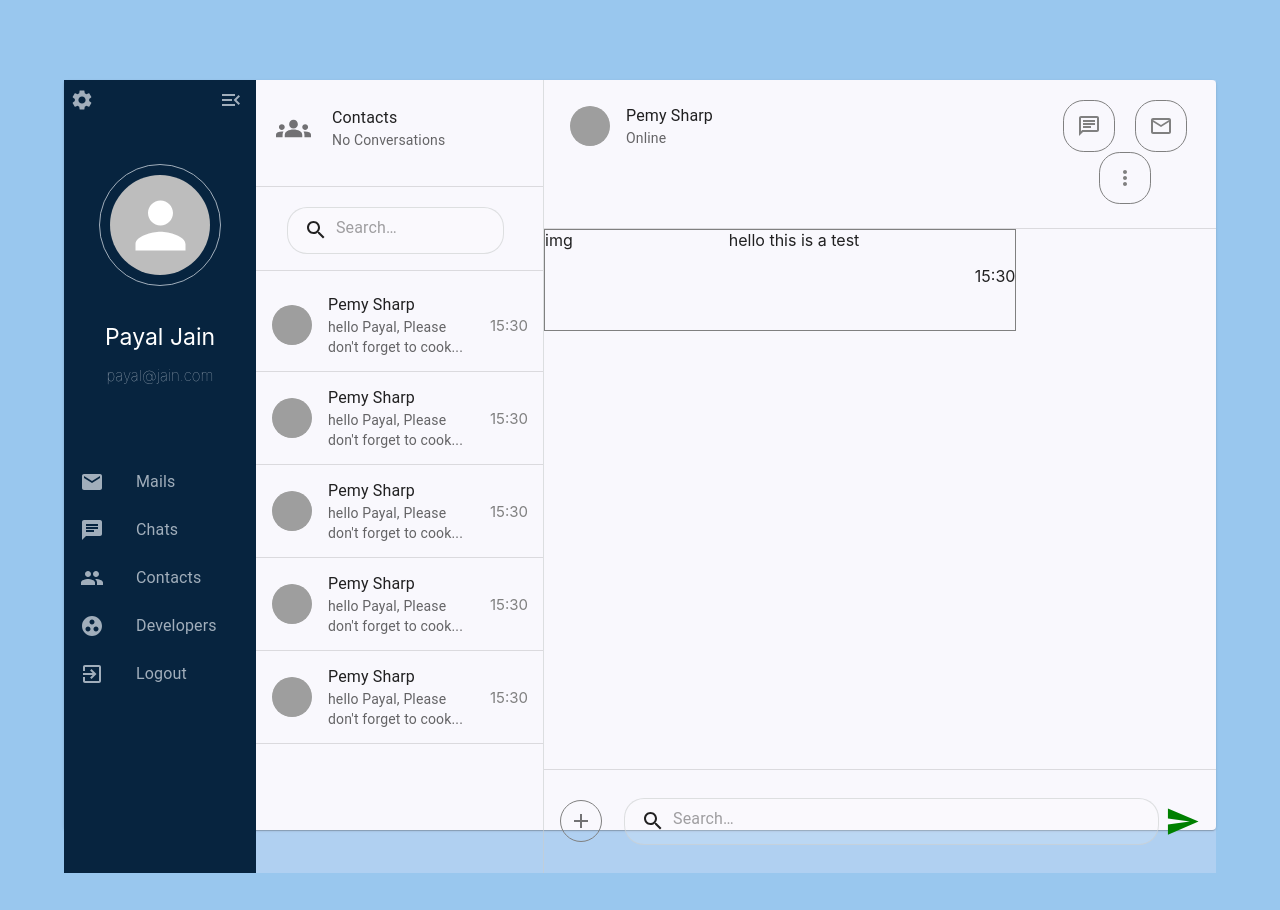
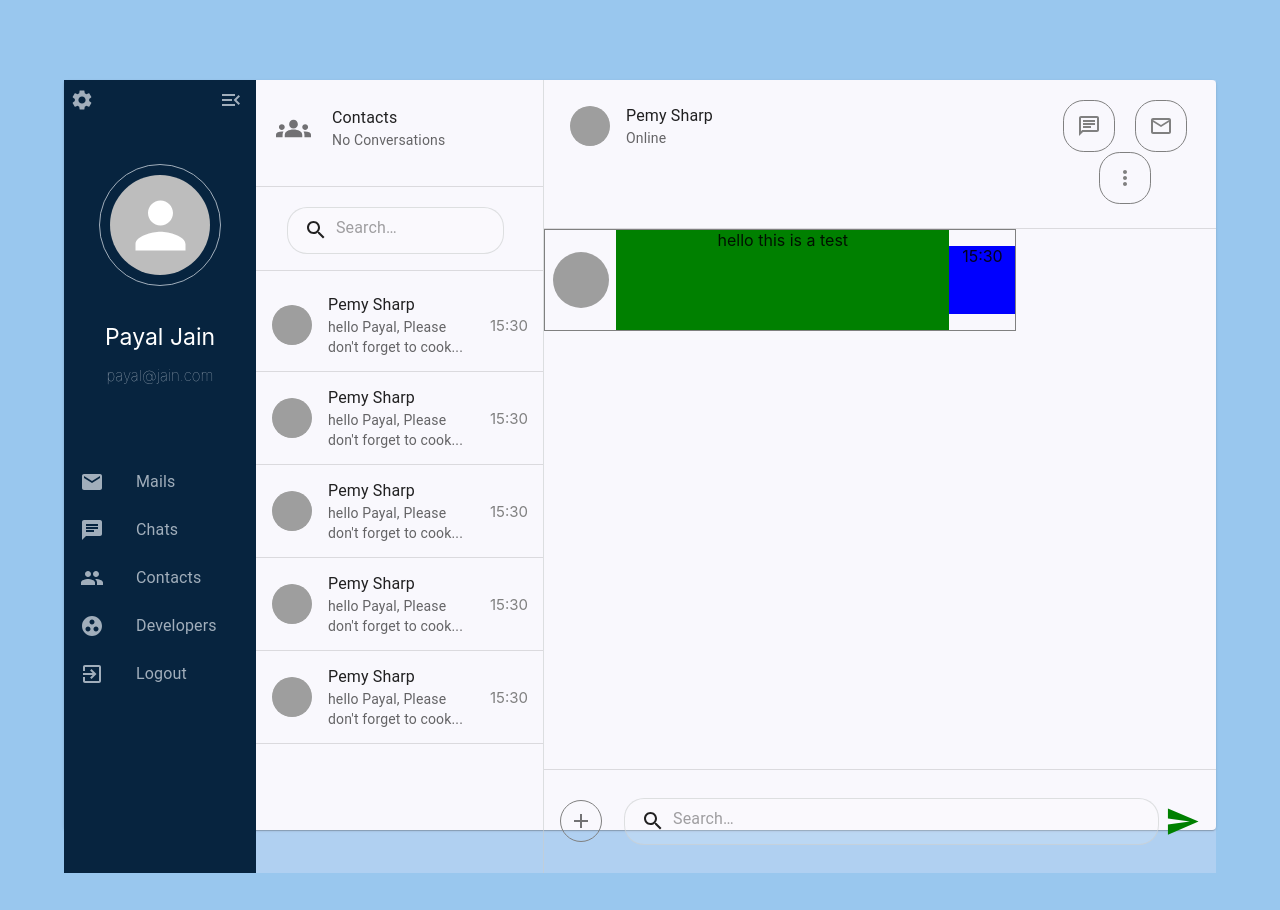
Before and after one commit to payal1206/Chat_Plus_App, a React (Create React App) app: page / in a window 1280 px wide. Built offline with nearby package versions, Linux system fonts and the light colour scheme; grey boxes are pictures that could not be loaded.

Commit message:
added sender chat ui

```diff
--- a/src/component/dashboard/message-panel/chat/chat.module.css
+++ b/src/component/dashboard/message-panel/chat/chat.module.css
@@ -1,13 +1,22 @@
 .chatBox {
+  display: flex;
   border: 1px solid grey;
   height: 100px;
   width: 70%;
 }
 
 .avatar {
-  float: left;
+  flex-grow: 0.3;
+  display: flex;
+  align-items: center;
+  justify-content: center;
 }
 
 .time {
-  float: right;
+  flex-grow: 0.5;
+  background-color: blue;
 }
+.textBox {
+  flex-grow: 4;
+  background-color: green;
+}
--- a/src/component/dashboard/message-panel/chat/chats.js
+++ b/src/component/dashboard/message-panel/chat/chats.js
@@ -1,13 +1,11 @@
 import React from "react";
-import classes from "./chat.module.css";
+import SenderChat from "./sender-chat";
 
 const Chats = (props) => {
   return (
-    <div className={classes.chatBox}>
-      <div className={classes.avatar}>img</div>
-      <div className={classes.textBox}>hello this is a test</div>
-      <p className={classes.time}>15:30</p>
-    </div>
+    <>
+      <SenderChat />
+    </>
   );
 };
 
--- /dev/null
+++ b/src/component/dashboard/message-panel/chat/sender-chat.js
@@ -0,0 +1,21 @@
+import React from "react";
+import classes from "./chat.module.css";
+import Avatar from "@mui/material/Avatar";
+
+const SenderChat = (props) => {
+  return (
+    <div className={classes.chatBox}>
+      <div className={classes.avatar}>
+        <Avatar
+          alt="Remy Sharp"
+          src="/static/images/avatar/1.jpg"
+          sx={{ width: 56, height: 56 }}
+        />
+      </div>
+      <div className={classes.textBox}>hello this is a test</div>
+      <p className={classes.time}>15:30</p>
+    </div>
+  );
+};
+
+export default SenderChat;
--- a/src/component/dashboard/side-panel/profile.js
+++ b/src/component/dashboard/side-panel/profile.js
@@ -1,5 +1,4 @@
 import React from "react";
-import ListItemText from "@mui/material/ListItemText";
 import Avatar from "@mui/material/Avatar";
 
 const styles = {
```
Also changed, not shown: src/component/signin/form1.js (+4 -8 lines), src/component/signup/form2.js (+4 -6 lines), src/component/dashboard/message-panel/chat/chat.js (deleted), src/component/dashboard/message-panel/chat/receiver-chat.js (added).
